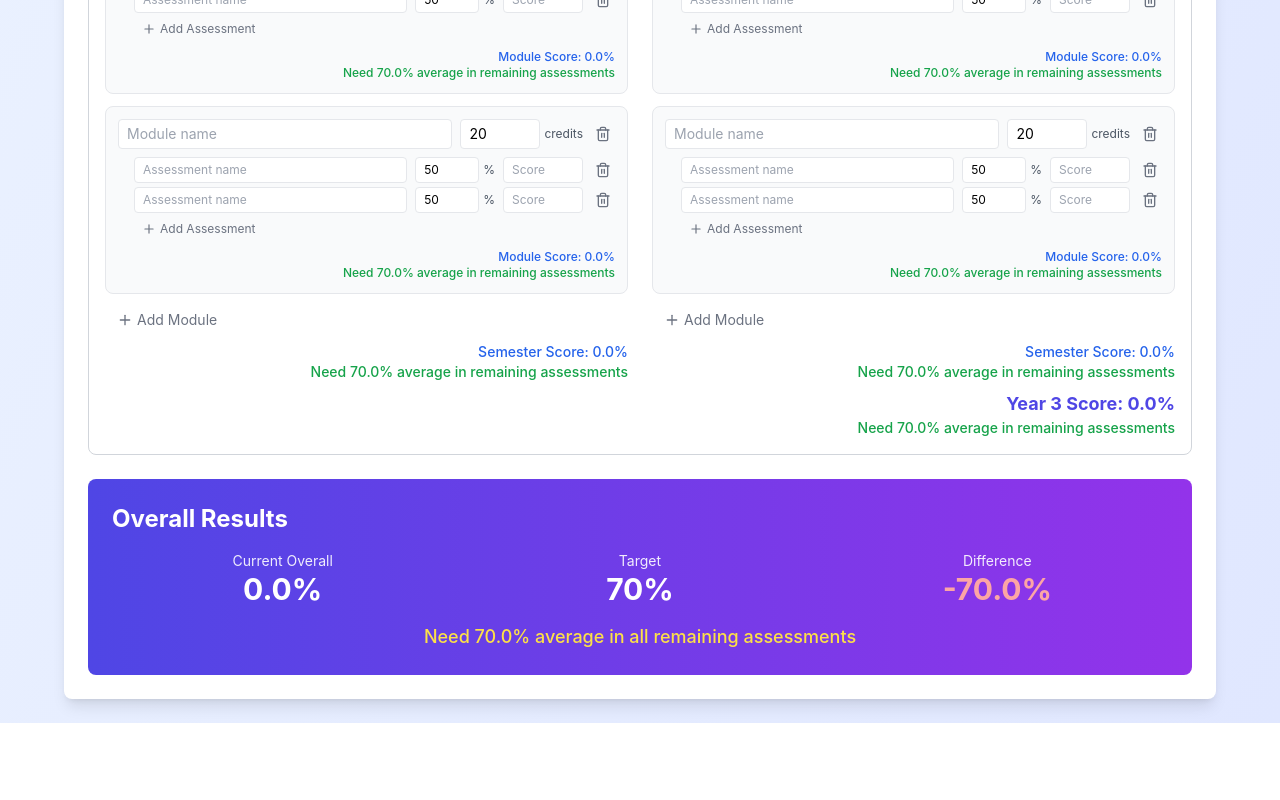
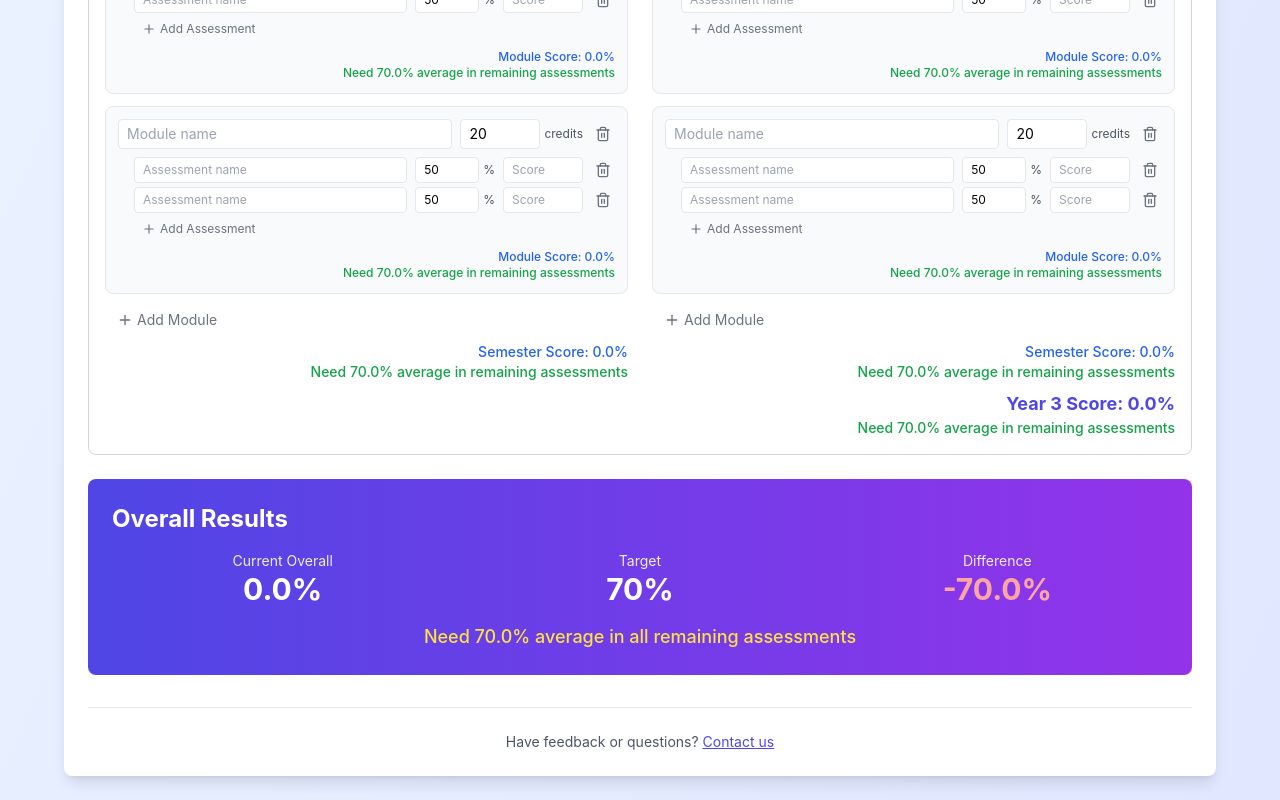
Before and after one commit to Peanut199973/gradegoal, a React (Create React App) app: page / in a window 1280 px wide. Shown: the part 1947-2747 px from the top of the page. Before the commit the page ends 2670 px from the top, so only its background shows below. Built offline with nearby package versions, Linux system fonts and the light colour scheme; the HTML template or start-up script is replaced by a standard one.

Commit message:
Add contact footer

```diff
--- a/src/App.js
+++ b/src/App.js
@@ -1000,6 +1000,13 @@ export default function GradeGoal() {
             );
           })()}
         </div>
+
+        {/* Footer */}
+        <div className="mt-8 pt-6 border-t border-gray-200 text-center text-sm text-gray-600">
+          <p>
+            Have feedback or questions? <a href="mailto:feedback@gradegoal.co.uk" className="text-indigo-600 hover:text-indigo-800 underline">Contact us</a>
+          </p>
+        </div>
       </div>
     </div>
   );
```
